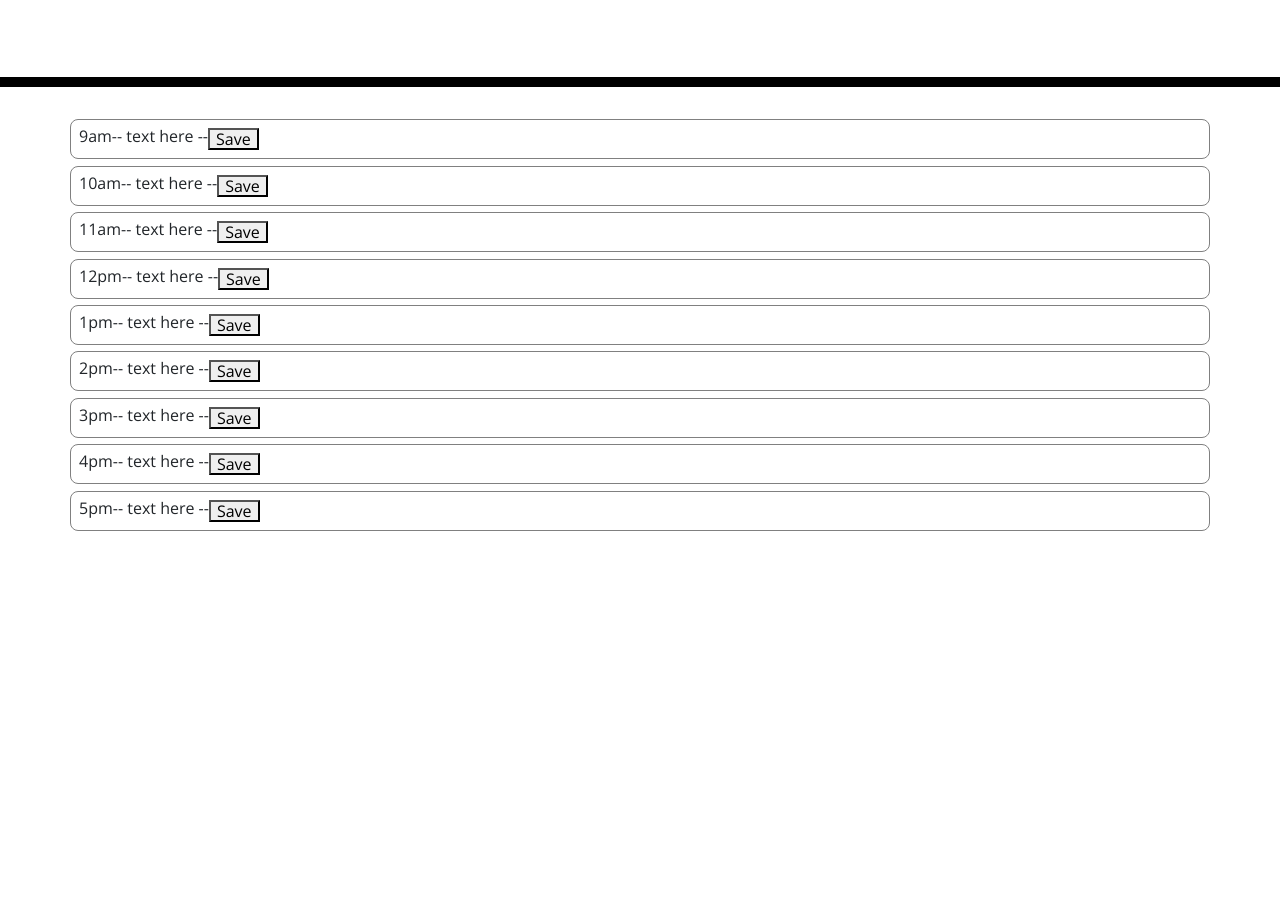
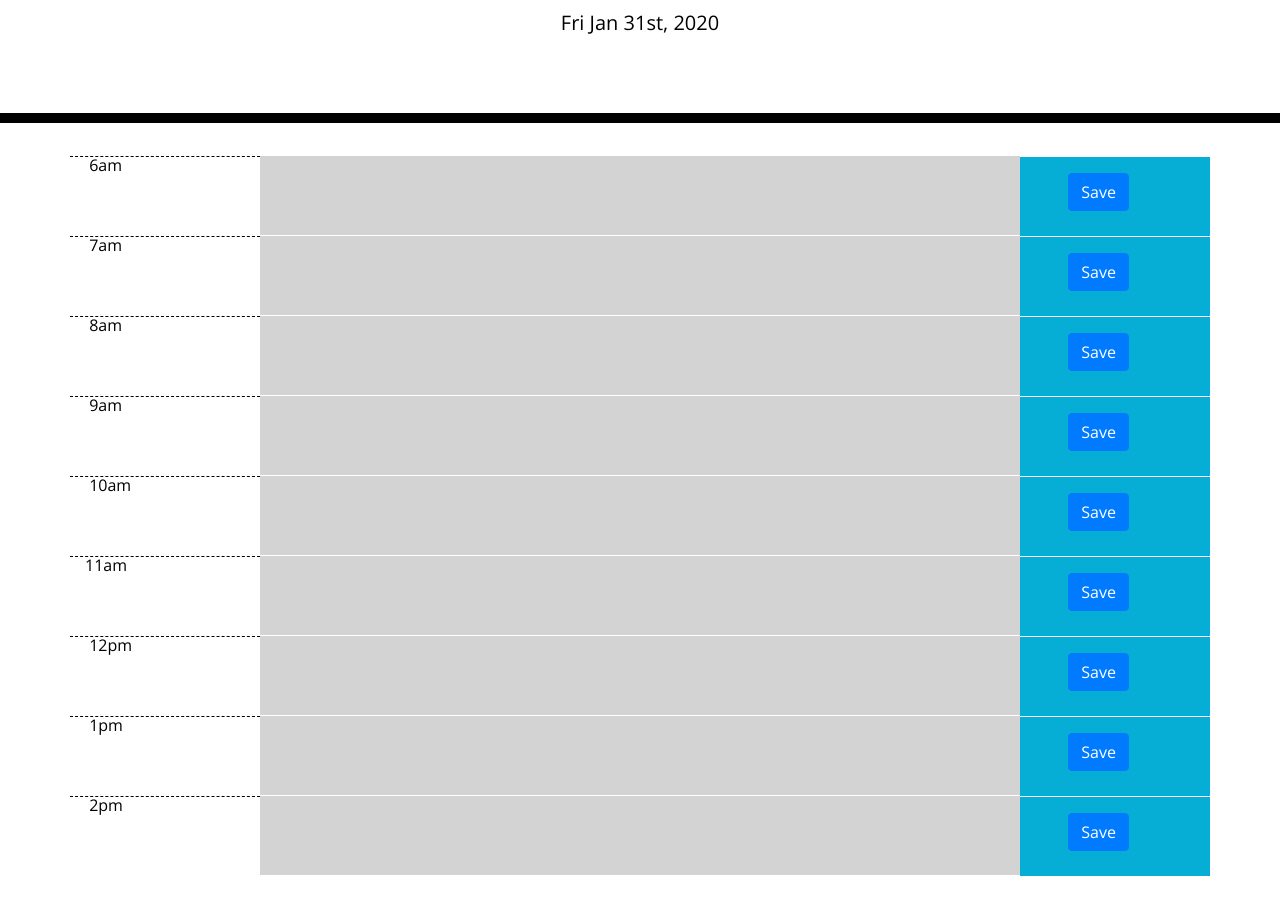
Before and after one commit to grobconnolly/Work-Day-Scheduler, a plain HTML site: page 02-Homework/Develop/index.html in a window 1280 px wide. Shown: the part 181-1096 px from the top of the page. Before the commit the page ends 800 px from the top, so only its background shows below. Drawn offline with nearby package versions, Linux system fonts and the light colour scheme.

Commit message:
cleaned code up

```diff
--- a/02-Homework/Develop/index.html
+++ b/02-Homework/Develop/index.html
@@ -1,24 +1,15 @@
 <!DOCTYPE html>
 <html lang="en">
+
 <head>
   <meta charset="UTF-8" />
   <meta name="viewport" content="width=device-width, initial-scale=1.0" />
   <meta http-equiv="X-UA-Compatible" content="ie=edge" />
 
-    <link
-      rel="stylesheet"
-      href="https://stackpath.bootstrapcdn.com/bootstrap/4.3.1/css/bootstrap.min.css"
-    />
-    <link
-      rel="stylesheet"
-      href="https://use.fontawesome.com/releases/v5.8.1/css/all.css"
-      integrity="sha384-50oBUHEmvpQ+1lW4y57PTFmhCaXp0ML5d60M1M7uH2+nqUivzIebhndOJK28anvf"
-      crossorigin="anonymous"
-    />
-    <link
-      href="https://fonts.googleapis.com/css?family=Open+Sans&display=swap"
-      rel="stylesheet"
-    />
+  <link rel="stylesheet" href="https://stackpath.bootstrapcdn.com/bootstrap/4.3.1/css/bootstrap.min.css" />
+  <link rel="stylesheet" href="https://use.fontawesome.com/releases/v5.8.1/css/all.css"
+    integrity="sha384-50oBUHEmvpQ+1lW4y57PTFmhCaXp0ML5d60M1M7uH2+nqUivzIebhndOJK28anvf" crossorigin="anonymous" />
+  <link href="https://fonts.googleapis.com/css?family=Open+Sans&display=swap" rel="stylesheet" />
   <link rel="stylesheet" href="style.css" />
   <script src="https://code.jquery.com/jquery-3.4.1.min.js"></script>
   <title>Work Day Scheduler</title>
@@ -34,61 +25,130 @@
 
     <!-- Timeblocks go here -->
 
+    <div class="row" id='6'>
+      <div class='col-2 hour'> 6am
+      </div>
+      <div class="col-8 form-group">
+        <textarea class="form-control bg-transparent" id="textArea6" name="text6" rows="1"></textarea>
+        </textarea>
+      </div>
+
+      <div class="col-2 saveBtn">
+        <button onclick='save_data(this)' data-num="6" type="submit" class="btn btn-primary mb-2">Save</button>
+      </div>
+    </div>
+
+    <div class="row" id='7'>
+      <div class='col-2 hour'> 7am
+      </div>
+      <div class="col-8 form-group">
+        <textarea class="form-control bg-transparent" id="textArea7" name="text7" rows="1"></textarea>
+        </textarea>
+      </div>
+
+      <div class="col-2 saveBtn">
+        <button onclick='save_data(this)' data-num="7" type="submit" class="btn btn-primary mb-2">Save</button>
+      </div>
+    </div>
+
+    <div class="row" id="8">
+      <div class='col-2 hour'> 8am
+      </div>
+      <div class="col-8 form-group">
+        <textarea class="form-control bg-transparent" id="textArea8" name="text8" rows="1"></textarea>
+        </textarea>
+      </div>
+
+      <div class="col-2 saveBtn">
+        <button onclick='save_data(this)' data-num="8" type="submit" class="btn btn-primary mb-2">Save</button>
+      </div>
+    </div>
+
     <div class="row" id="9">
-          <span> 9am </span>
-          <span> -- text here -- </span>
-          <button id="9amButton">Save</button>
+      <div class='col-2 hour'> 9am
+      </div>
+      <div class="col-8 form-group">
+        <textarea class="form-control bg-transparent" id="textArea9" name="text9" rows="1"></textarea>
+        </textarea>
+      </div>
+
+      <div class="col-2 saveBtn">
+        <button onclick='save_data(this)' data-num="9" type="submit" class="btn btn-primary mb-2">Save</button>
+      </div>
     </div>
 
     <div class="row" id="10">
-          <span>10am </span>
-          <span> -- text here -- </span>
-          <button id="10amButton">Save</button>
+      <div class='col-2 hour'> 10am
+      </div>
+      <div class="col-8 form-group">
+        <textarea class="form-control bg-transparent" id="textArea10" name="text10" rows="1"></textarea>
+        </textarea>
+      </div>
+
+      <div class="col-2 saveBtn">
+        <button onclick='save_data(this)' data-num="10" type="submit" class="btn btn-primary mb-2">Save</button>
+      </div>
     </div>
 
     <div class="row" id="11">
-          <span>11am </span>
-          <span> -- text here -- </span>
-          <button id="11amButton">Save</button>
+      <div class='col-2 hour'>11am
+      </div>
+      <div class="col-8 form-group">
+        <textarea class="form-control bg-transparent" id="textArea11" name="text11" rows="1"></textarea>
+        </textarea>
+      </div>
+
+
+      <div class="col-2 saveBtn">
+        <button onclick='save_data(this)' data-num="11" type="submit" class="btn btn-primary mb-2">Save</button>
+      </div>
     </div>
 
     <div class="row" id="12">
-          <span>12pm </span>
-          <span> -- text here -- </span>
-          <button id="12pmButton">Save</button>
+      <div class='col-2 hour'> 12pm
+      </div>
+      <div class="col-8 form-group">
+        <textarea class="form-control bg-transparent" id="textArea12" name="text12" rows="1"></textarea>
+        </textarea>
+      </div>
+
+      <div class="col-2 saveBtn">
+        <button onclick='save_data(this)' data-num="12" type="submit" class="btn btn-primary mb-2">Save</button>
+      </div>
     </div>
 
     <div class="row" id="13">
-          <span> 1pm </span>
-          <span> -- text here -- </span>
-          <button id=" 1pmButton">Save</button>
+      <div class='col-2 hour'> 1pm
+      </div>
+      <div class="col-8 form-group">
+        <textarea class="form-control bg-transparent" id="textArea13" name="text13" rows="1"></textarea>
+        </textarea>
       </div>
 
-        <div class="row" id="14">
-          <span> 2pm </span>
-          <span> -- text here -- </span>
-          <button id=" 2pmButton">Save</button>
-        </div>
-
-        <div class="row" id="15">
-          <span> 3pm </span>
-          <span> -- text here -- </span>
-          <button id=" 3pmButton">Save</button>
-        </div>
-
-        <div class="row" id="16">
-          <span> 4pm </span>
-          <span> -- text here -- </span>
-          <button id=" 4pmButton">Save</button>
-        </div>
-
-        <div class="row" id="17">
-          <span> 5pm </span>
-          <span> -- text here -- </span>
-          <button id=" 5pmButton">Save</button>
+      <div class="col-2 saveBtn">
+        <button onclick='save_data(this)' data-num="13" type="submit" class="btn btn-primary mb-2">Save</button>
       </div>
     </div>
 
+
+    <div class="row" id="14">
+      <div class='col-2 hour'> 2pm
+      </div>
+      <div class="col-8 form-group">
+        <textarea class="form-control bg-transparent" id="textArea14" name="text14" rows="1"></textarea>
+        </textarea>
+      </div>
+
+
+      <div class="col-2 saveBtn">
+        <button onclick='save_data(this)' data-num="14" type="submit" class="btn btn-primary mb-2">Save</button>
+      </div>
+    </div>
+
+
     <script src="https://cdnjs.cloudflare.com/ajax/libs/moment.js/2.24.0/moment.min.js"></script>
+    <script src="script.js"></script>
+
 </body>
+
 </html>
--- a/02-Homework/Develop/script.js
+++ b/02-Homework/Develop/script.js
@@ -1,5 +1,17 @@
+
+
+$(document).ready(function() {
+  $("#currentDay").text( moment().format('ddd MMM Do, YYYY') );
+});
+// Background Color Set Function
+
+// define row is time in 24 hour time format
 const rows = document.getElementsByClassName("row");
 let currentHour = parseInt(moment().format('H'));
+
+// lets make sure we are getting expected output
+console.log(currentHour);
+
 
 Array.from(rows).forEach(row => {
   let
@@ -12,12 +24,10 @@ Array.from(rows).forEach(row => {
     // Compares row id to current hour and sets color accordingly
     if (currentHour === rowHour) {
       setColor(row, "red");
-    } else if ((currentHour < rowHour) && (currentHour > rowHour - 6)) {
+    } else if ((currentHour < rowHour)){
       setColor(row, "green");
-    } else if ((currentHour > rowHour) && (currentHour < rowHour + 6)) {
+    } else {
       setColor(row, "lightgrey");
-    } else {
-      setColor(row, "white");
     }
   }
 });
@@ -25,3 +35,23 @@ Array.from(rows).forEach(row => {
 function setColor(element, color) {
   element.style.backgroundColor = color;
 }
+
+//6am
+function save_data() {
+  var input = document.getElementById('textArea6').value;
+  localStorage.setItem('text6', input);
+}
+document.getElementById('textArea6').value = localStorage.getItem('text6');
+
+
+//7am
+
+function save_data(e){
+  var number = $(e).data('num');
+  var input = document.getElementById('textArea' + number).value;
+  localStorage.setItem('text' + number, input);
+}
+
+for(var i = 6; i <= 14; i++){
+  document.getElementById('textArea' + i).value = localStorage.getItem('text' + i);
+}
--- a/02-Homework/Develop/style.css
+++ b/02-Homework/Develop/style.css
@@ -4,7 +4,7 @@ body {
   line-height: 1;
 }
 
-textarea{
+ textarea{
   background: transparent;
   border: none;
   resize: none;
@@ -12,14 +12,6 @@ textarea{
   border-left: 1px solid black;
   padding: 10px;
 }
-
-.row1 {
-  padding: 0.5em;
-  margin-bottom: 0.4em;
-  border: 1px solid gray;
-  border-radius: 0.5em;
-}
-
 
 .jumbotron {
   text-align: center;
@@ -39,10 +31,9 @@ textarea{
 }
 
 .row {
-  padding: 0.5em;
-  margin-bottom: 0.4em;
-  border: 1px solid gray;
-  border-radius: 0.5em;
+  white-space: pre-wrap;
+  height: 80px;
+  border-top: 1px solid white;;
 }
 
 .hour {
@@ -67,11 +58,13 @@ textarea{
 }
 
 .saveBtn {
-  border-left: 1px solid black;
-  border-top-right-radius: 15px;
-  border-bottom-right-radius: 15px;
+
   background-color: #06AED5;
   color: white;
+  white-space: pre-wrap;
+  height: 80px;
+  border-top: 1px solid white;;
+
 }
 
 .saveBtn i:hover {
```
Lines whose indentation alone changed are shown as unchanged.
